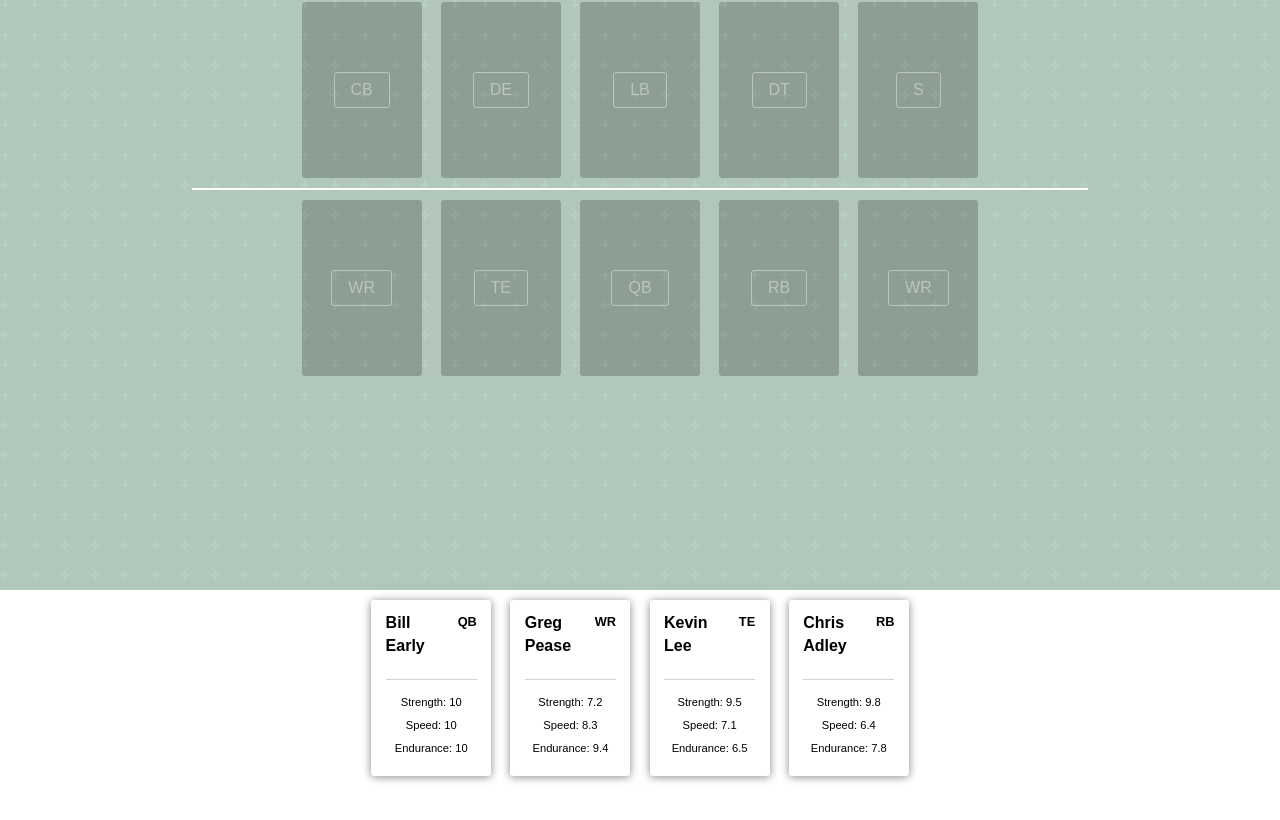
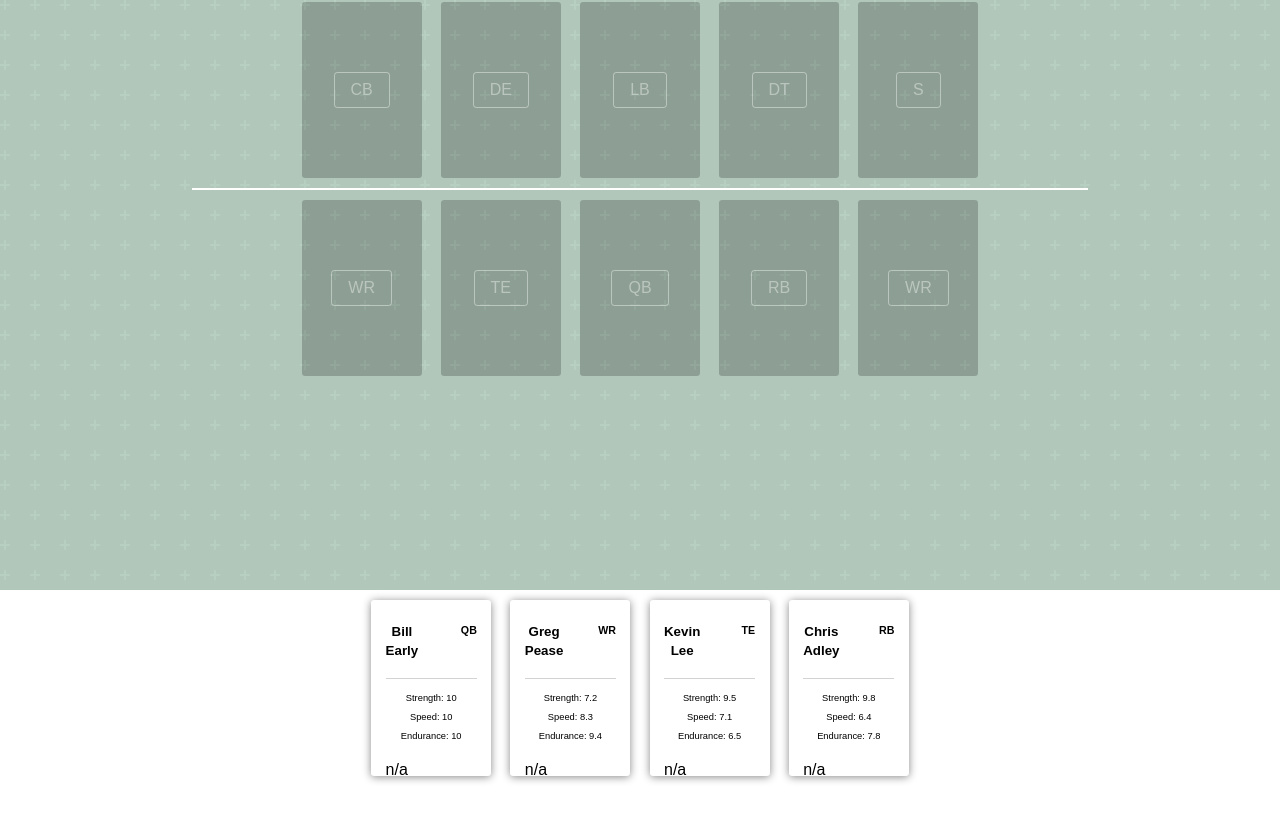
Before and after one commit to billearly/two-minute-warning, a Next.js app: page /game in a window 1280 px wide. Shown: the part 210-1030 px from the top of the page. Built offline with nearby package versions, Linux system fonts and the light colour scheme.

Commit message:
Started integrating mobx for state management

```diff
--- a/components/GameBoard.tsx
+++ b/components/GameBoard.tsx
@@ -25,17 +25,14 @@ const GameBoardWrapper = styled.div`
 
 const GameBoard: React.SFC = () => {
     const getTeam = () => {
-        return mockPlayers().map((data, i) =>
-            <PlayerCard
-                key={i}
-                firstName={data.firstName}
-                lastName={data.lastName}
-                position={data.position}
-                strength={data.strength}
-                speed={data.speed}
-                endurance={data.endurance}
-            />
-        );
+        return mockPlayers().map((data, i) => {
+            return (
+                <PlayerCard
+                    key={i}
+                    playerInfo={data}
+                />
+            );
+        });
     };
 
     const getPlays = () => {
--- a/components/cards/PlayerCard.tsx
+++ b/components/cards/PlayerCard.tsx
@@ -1,7 +1,9 @@
-import React from 'react';
+import React, { Component } from 'react';
 import styled from 'styled-components';
 import { PlayerPosition } from '../../enum';
 import CardBase from './CardBase';
+import { inject, observer } from 'mobx-react';
+import { Store } from '../../store';
 
 interface IPlayerInfo {
     firstName: string,
@@ -11,6 +13,21 @@ interface IPlayerInfo {
     speed: number,
     endurance: number
 };
+
+interface IProps {
+    playerInfo: IPlayerInfo,
+    store?: Store
+}
+
+const CardSelectionArea = styled.button`
+    appearance: none;
+    border: none;
+    margin: 0;
+    padding: 0;
+    width: 100%;
+    height: 100%;
+    background-color: transparent;
+`;
 
 const CardHeader = styled.div`
     display: flex;
@@ -46,30 +63,38 @@ const PlayerAttribute = styled.p`
     text-align: center;
 `;
 
-export const PlayerCard: React.SFC<IPlayerInfo> = ({
-    firstName,
-    lastName,
-    position,
-    strength,
-    speed,
-    endurance
-}) => {
+@inject('store') @observer
+export class PlayerCard extends Component<IProps> {
+    constructor(props) {
+        super(props);
+    }
+
+    handleClick = () => {
+        this.props.store.updateSelection(this.props.playerInfo.firstName);
+    }
+
+    render() {
         return (
             <CardBase>
+                <CardSelectionArea onClick={this.handleClick}>
                     <CardHeader>
                         <div>
-                    <PlayerName>{firstName}</PlayerName>
-                    <PlayerName>{lastName}</PlayerName>
+                            <PlayerName>{this.props.playerInfo.firstName}</PlayerName>
+                            <PlayerName>{this.props.playerInfo.lastName}</PlayerName>
                         </div>
 
-                <PlayerPos>{position}</PlayerPos>
+                        <PlayerPos>{this.props.playerInfo.position}</PlayerPos>
                     </CardHeader>
 
                     <AttributeWrapper>
-                <PlayerAttribute>Strength: {strength}</PlayerAttribute>
-                <PlayerAttribute>Speed: {speed}</PlayerAttribute>
-                <PlayerAttribute>Endurance: {endurance}</PlayerAttribute>
+                        <PlayerAttribute>Strength: {this.props.playerInfo.strength}</PlayerAttribute>
+                        <PlayerAttribute>Speed: {this.props.playerInfo.speed}</PlayerAttribute>
+                        <PlayerAttribute>Endurance: {this.props.playerInfo.endurance}</PlayerAttribute>
                     </AttributeWrapper>
+                </CardSelectionArea>
+
+                <span>{this.props.store.selectedCardSlot}</span>
             </CardBase>
         );
-};
+    }
+}
--- a/pages/game.tsx
+++ b/pages/game.tsx
@@ -1,8 +1,31 @@
-import React from 'react';
+import React, { Component } from 'react';
+import { Provider } from 'mobx-react';
 import GameBoard from '../components/GameBoard';
+import { Store, initStore } from '../store';
 
-const Game: React.SFC = () => {
-    return <GameBoard />;
+interface IGameProps {
+    store?: Store
+}
+
+export default class Game extends Component<IGameProps> {
+    store = {}
+
+    static getInitialProps ({ req }) {
+        const isServer = !!req
+        const store = initStore(isServer)
+        return { selectedCardSlot: store.selectedCardSlot, isServer }
+    }
+
+    constructor(props){
+        super(props);
+        this.store = initStore(props.isServer);
+    }
+
+    render() {
+        return (
+            <Provider store={this.store}>
+                <GameBoard />
+            </Provider>
+        );
+    }
 };
-
-export default Game;
--- /dev/null
+++ b/store.ts
@@ -0,0 +1,24 @@
+import { action, observable } from 'mobx';
+
+let cachedStore = null;
+
+export class Store {
+    @observable
+    selectedCardSlot: string = 'n/a';
+
+    @action
+    updateSelection = (newSelection: string) => {
+        this.selectedCardSlot = newSelection;
+    }
+}
+
+export const initStore = (isServer) => {
+    if (isServer) {
+        return new Store();
+    } else {
+        if (cachedStore === null) {
+            cachedStore = new Store();
+        }
+    }
+    return cachedStore;
+}
--- a/tsconfig.json
+++ b/tsconfig.json
@@ -14,6 +14,7 @@
         "sourceMap": true,
         "skipLibCheck": true,
         "baseUrl": ".",
+        "experimentalDecorators": true,
         "lib": [
             "dom",
             "es2016"
```
Also changed, not shown: package.json (+8 -2 lines), server.js (added, +21 -0 lines), .babelrc, 1 other file (tests, documents, lock files or other folders). Lines whose indentation alone changed are shown as unchanged.
